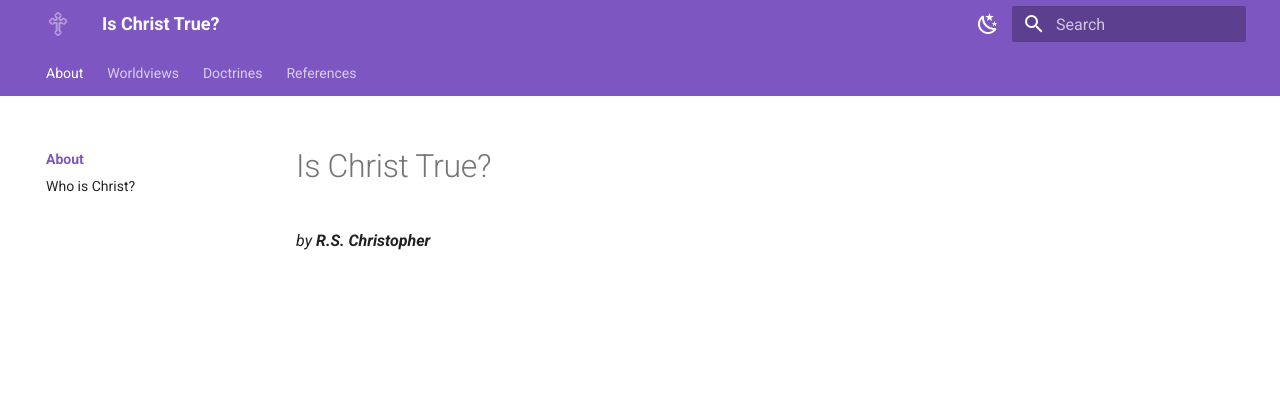
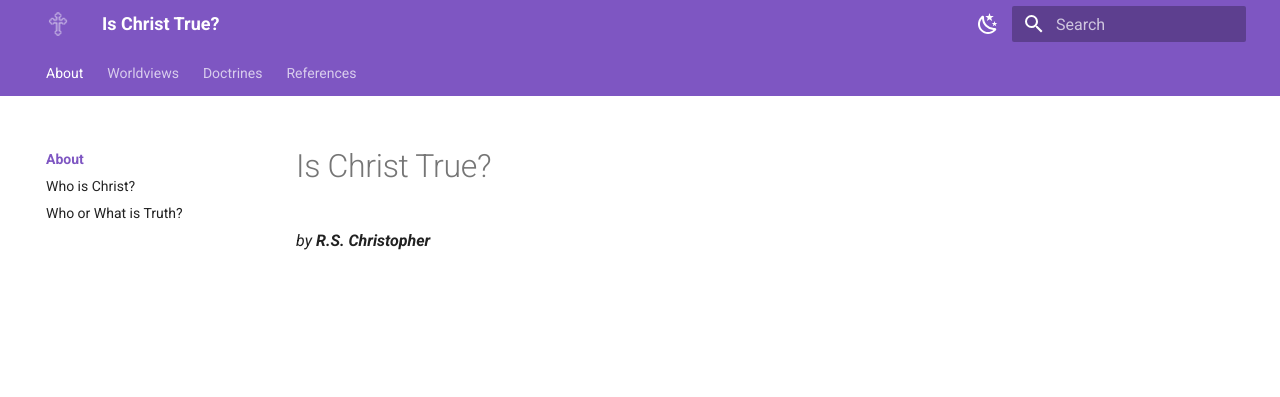
Before and after one commit to rschristopher/ischristtrue.com, an MkDocs documentation site: the page built from src/index.md, in a window 1280 px wide. Shown: the top 397 px of the page. Built offline with MkDocs 1.6.1 and Material for MkDocs 9.7.7, drawn with Linux system fonts in a browser that asks for light colours.

Commit message:
Update mkdocs.yml

```diff
--- a/mkdocs.yml
+++ b/mkdocs.yml
@@ -40,6 +40,7 @@ nav:
     - About:
         - index.md
         - Who is Christ?: who-is-christ.md
+        - Who or What is Truth?: truth.md
     - Worldviews:
         - worldviews/index.md
     - Doctrines:
```
